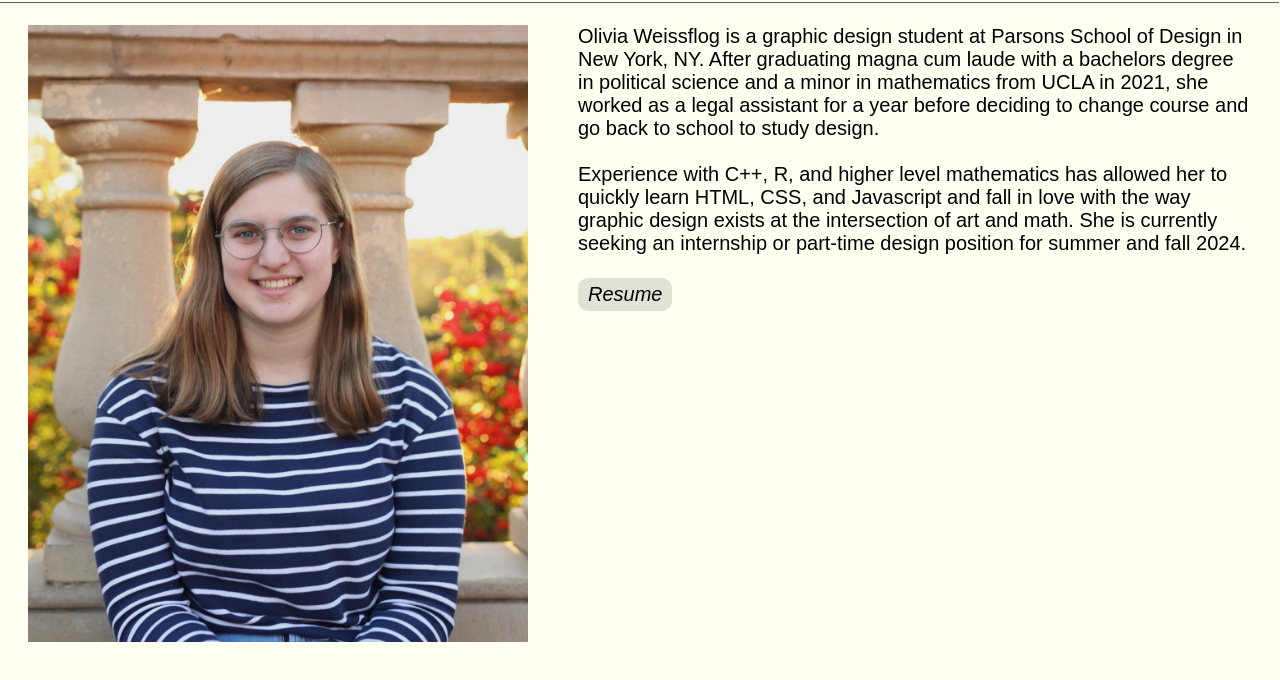
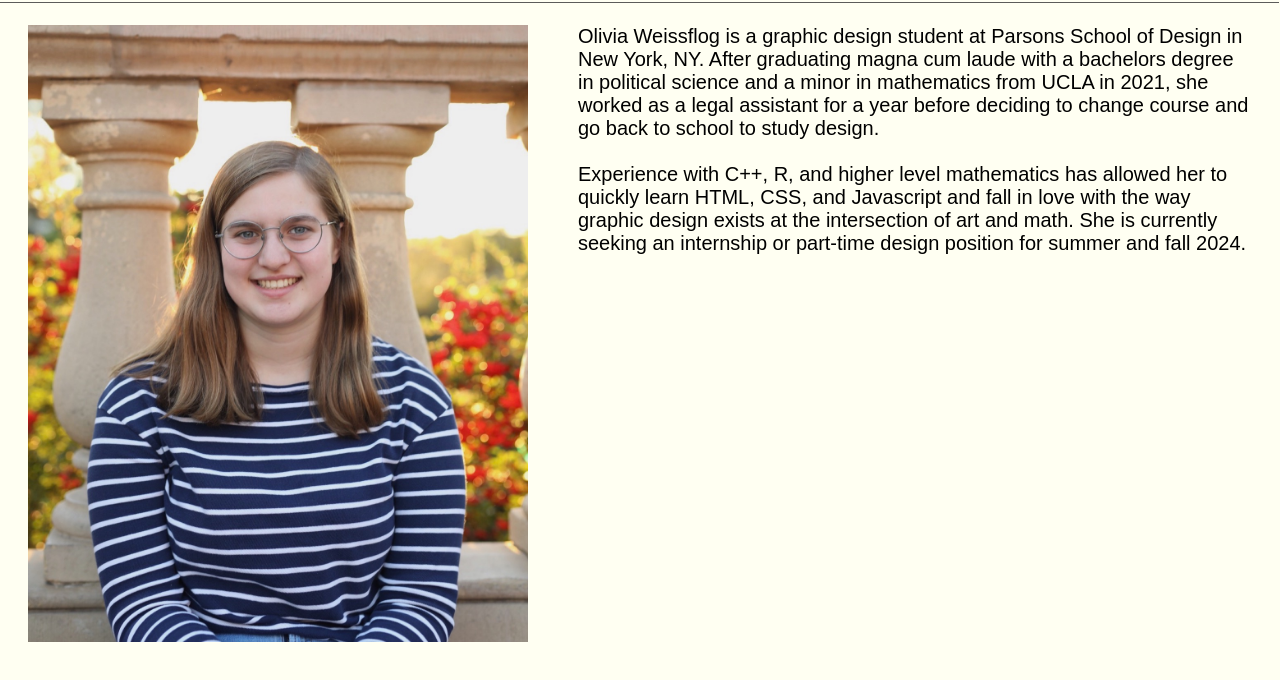
Before and after one commit to orangeow/portfolio, a plain HTML site: page about/index.html in a window 1280 px wide. Shown: the part 58-738 px from the top of the page. Drawn offline with Linux system fonts and the light colour scheme; a web font is replaced by a local one.

Commit message:
Add files via upload

```diff
--- a/about/index.html
+++ b/about/index.html
@@ -27,7 +27,7 @@
             <div id="bio">Olivia Weissflog is a graphic design student at Parsons School of Design in New York, NY. After graduating magna cum laude with a bachelors degree in political science and a minor in mathematics from UCLA in 2021, she worked as a legal assistant for a year before deciding to change course and go back to school to study design.<br><br>
 
             Experience with C++, R, and higher level mathematics has allowed her to quickly learn HTML, CSS, and Javascript and fall in love with the way graphic design exists at the intersection of art and math. She is currently seeking an internship or part-time design position for summer and fall 2024.<br><br>
-            <div id="resume-link"><a href="January-2024-Resume.pdf">Resume</a></div>
+            <!-- <div id="resume-link"><a href="January-2024-Resume.pdf">Resume</a></div> -->
             </div>
 
 
```
